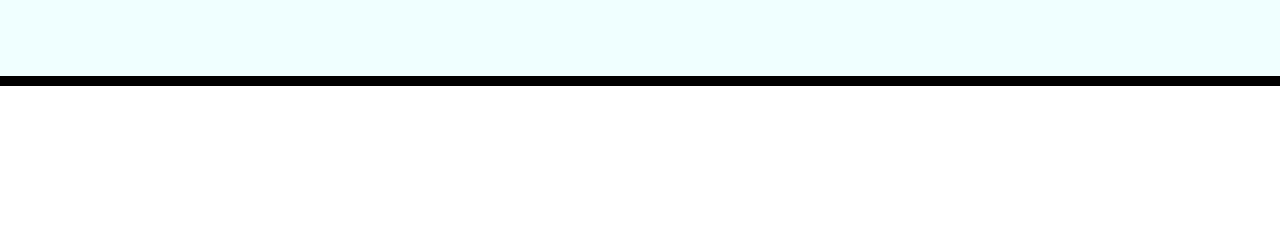
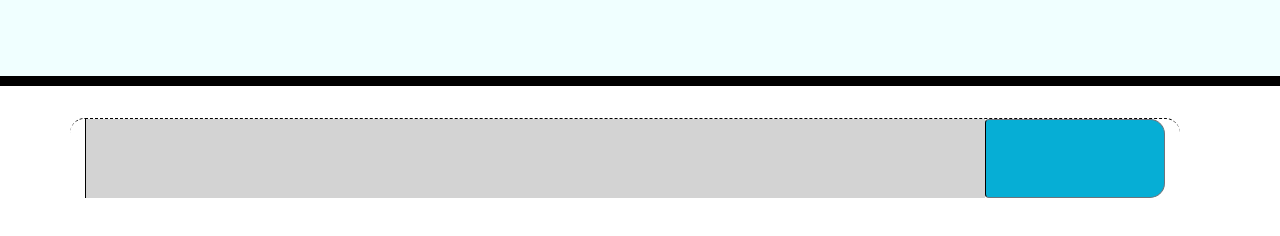
Before and after one commit to AndreDiop/The-Daily-Planner, a plain HTML site: page index.html in a window 1280 px wide. Shown: the part 182-418 px from the top of the page. Drawn offline with nearby package versions, Linux system fonts and the light colour scheme.

Commit message:
one row on screen, adding formatting now

```diff
--- a/index.html
+++ b/index.html
@@ -30,7 +30,7 @@
     </header>
     <div class="container" id>
 
-      <p></p>
+
       <!-- Timeblocks go here -->
     </div>
 
--- a/script.js
+++ b/script.js
@@ -1 +1,29 @@
-var currentTime = Date
+// Create an element
+var row = $("<div>");
+row.addClass("row time-block");
+
+var timeEl = $("<div>");
+row.addClass("hour col");
+row.append(timeEl);
+
+
+var textArea = $("<textarea>");
+textArea.addClass("past description col-10");
+row.append(textArea);
+
+
+var button = $("<button>");
+button.addClass("saveBtn btn btn-secondary col");
+row.append(button);
+
+$(".container").append(row);
+
+
+
+// add some content
+
+
+
+
+
+// append to the document
```
